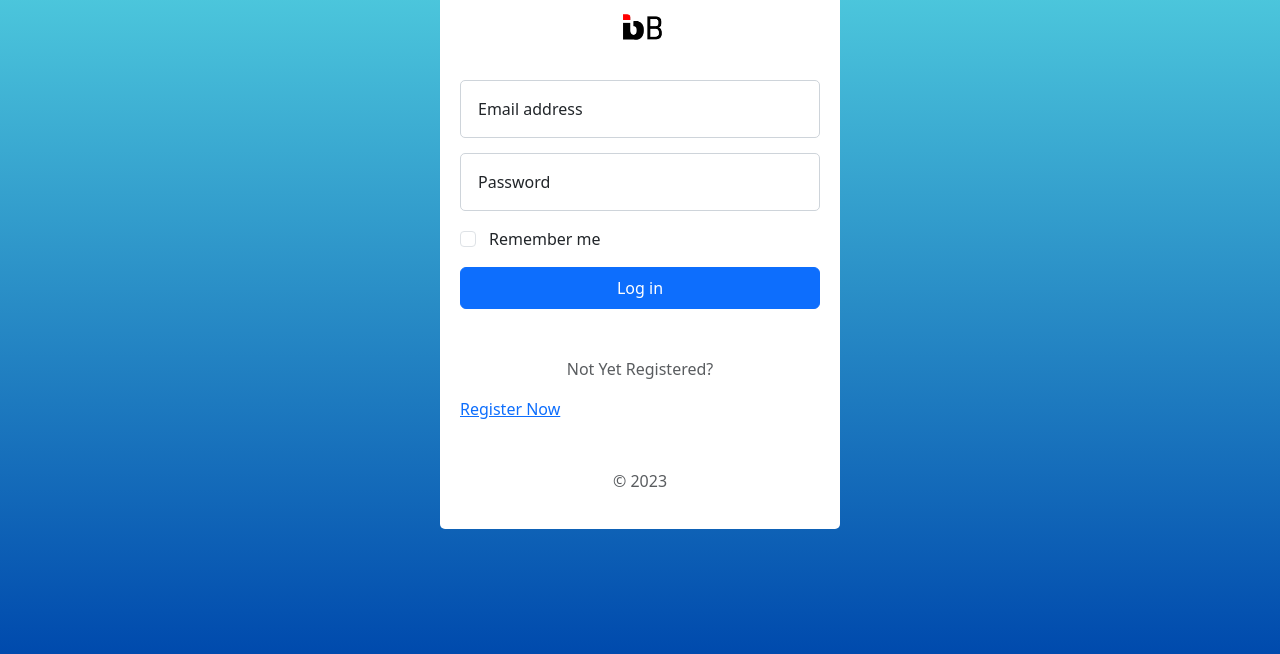
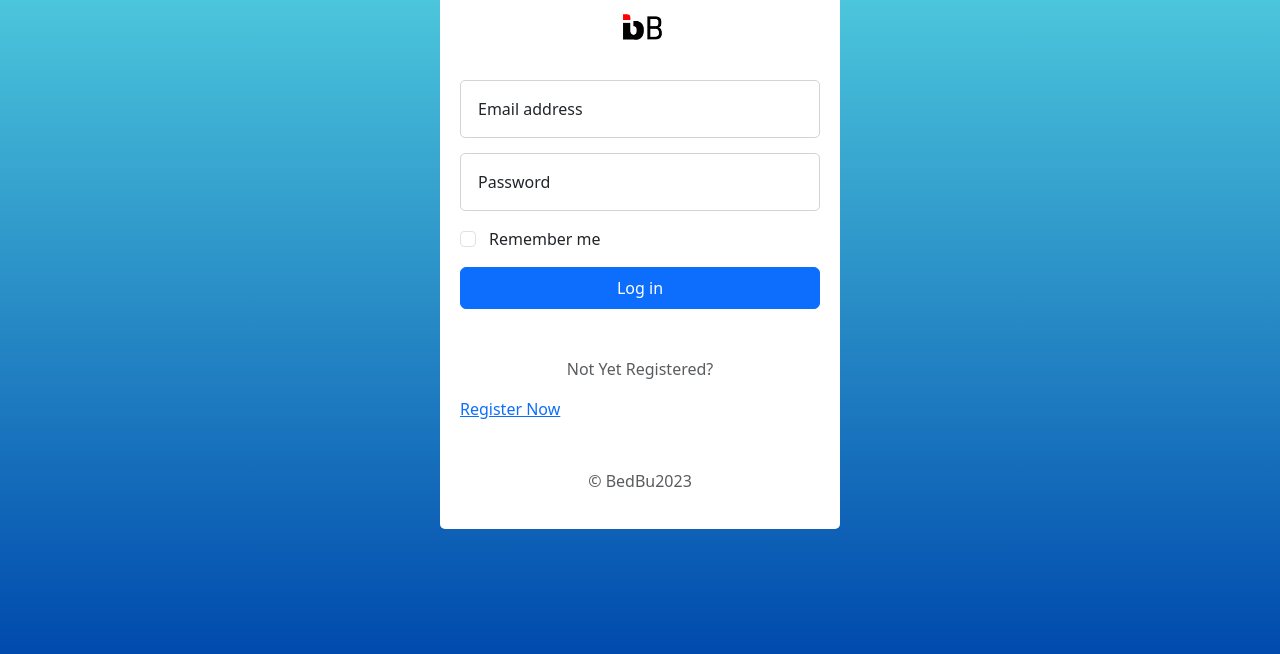
Before and after one commit to sarwan-mukhiya/BedBuddies, a Flask app: page /login in a window 1280 px wide. Shown: the part 146-800 px from the top of the page. Run offline with Flask 3, Linux system fonts and the light colour scheme.

Commit message:
modified:   templates/login.html modified:   templates/signup.html

```diff
--- a/templates/login.html
+++ b/templates/login.html
@@ -29,9 +29,10 @@
           Remember me
         </label>
       </div>
-      <button class="btn btn-primary w-100 py-2" type="submit">Log in</button>
+      <button class="btn btn-primary w-100 py-2" type="submit" onclick="window.location='dashboard.html'">Log in</button>
+
       <p  class="mt-5 mb-3 text-body-secondary">Not Yet Registered?</p><a href="/templates/signup.html">Register Now</a>
-      <p class="mt-5 mb-3 text-body-secondary">© 2023</p>
+      <p class="mt-5 mb-3 text-body-secondary">© BedBu2023</p>
     </form>
   </main>
     </div>
--- a/templates/signup.html
+++ b/templates/signup.html
@@ -46,7 +46,7 @@
         </label>
       </div>
       <button class="btn btn-primary w-100 py-2" type="submit" onclick="fun1()">Sign in</button>
-      <p class="mt-5 mb-3 text-body-secondary">© 2023</p>
+      <p class="mt-5 mb-3 text-body-secondary">© BedBuddies 2023</p>
     </form>
   </main>
     </div>
```
